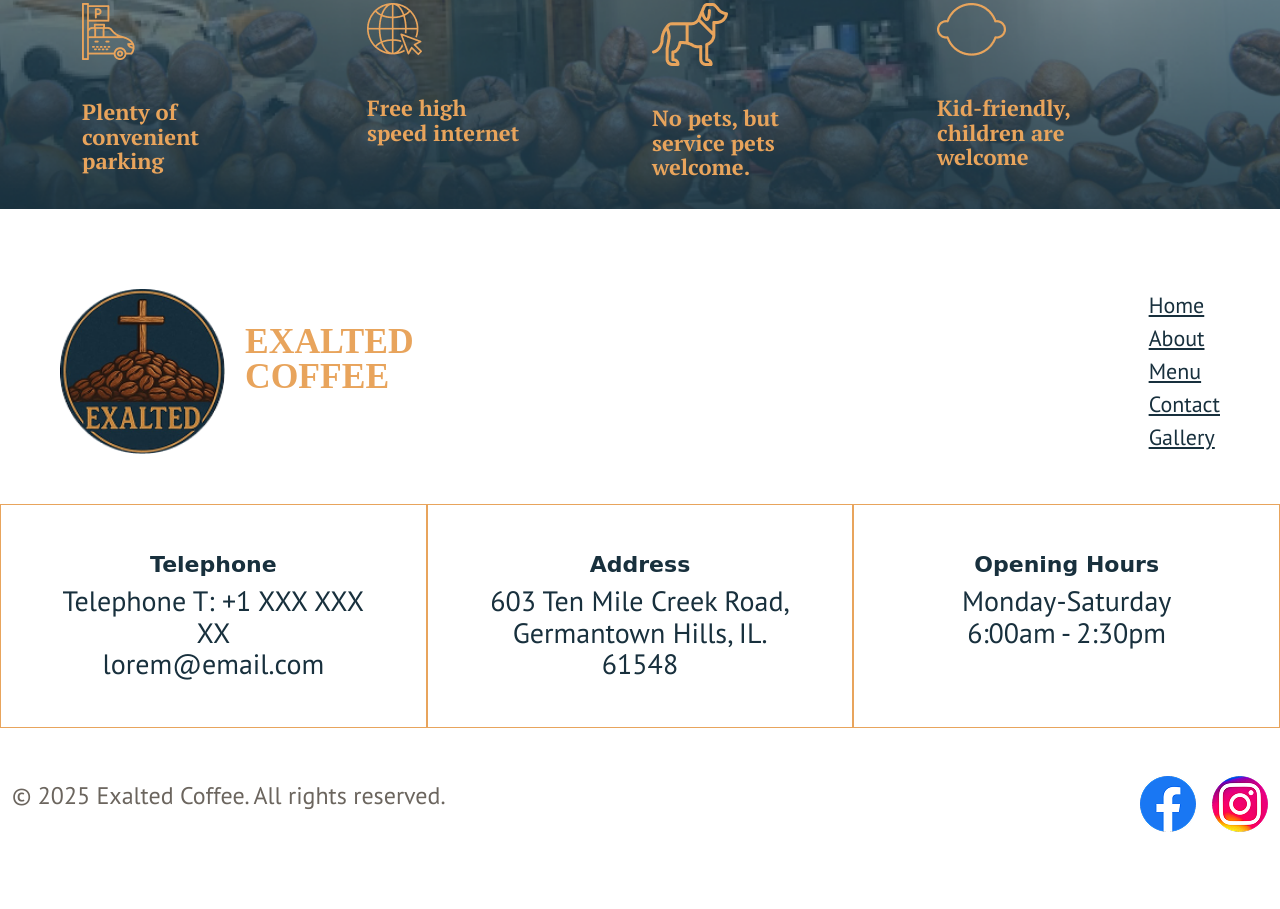
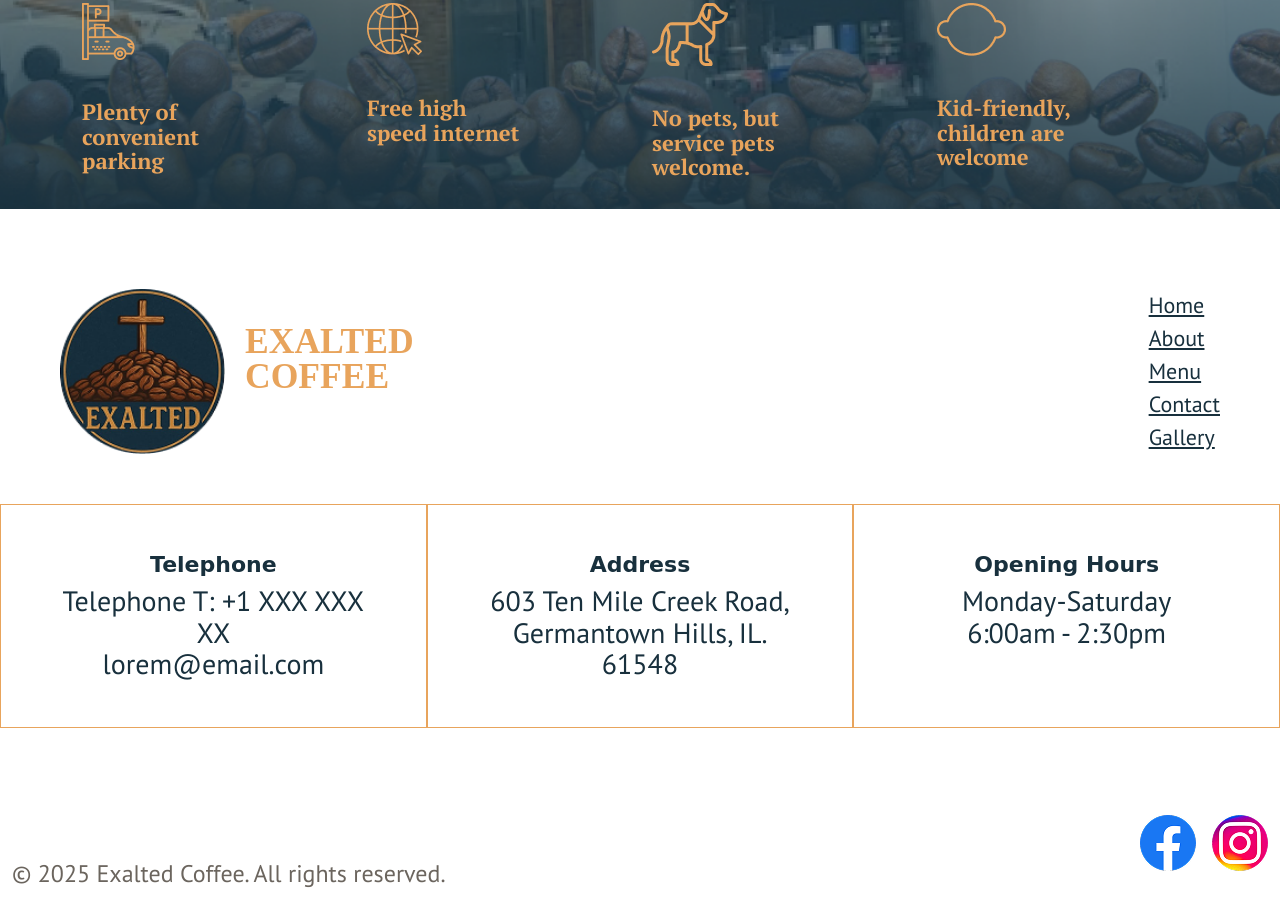
Before and after one commit to daksh-pote/exaltedcoffee, a plain HTML site: page index.html in a window 1280 px wide. Shown: the part 5867-6776 px from the top of the page. Before the commit the page ends 6699 px from the top, so only its background shows below. Drawn offline with nearby package versions, Linux system fonts and the light colour scheme; a web font is replaced by a local one.

Commit message:
added .p in css

```diff
--- a/css/style.css
+++ b/css/style.css
@@ -253,6 +253,6 @@ a {
     padding: 3rem;
 }
 
-.footer p{
+.footer .p{
     margin-top: 0px;
 }
```
